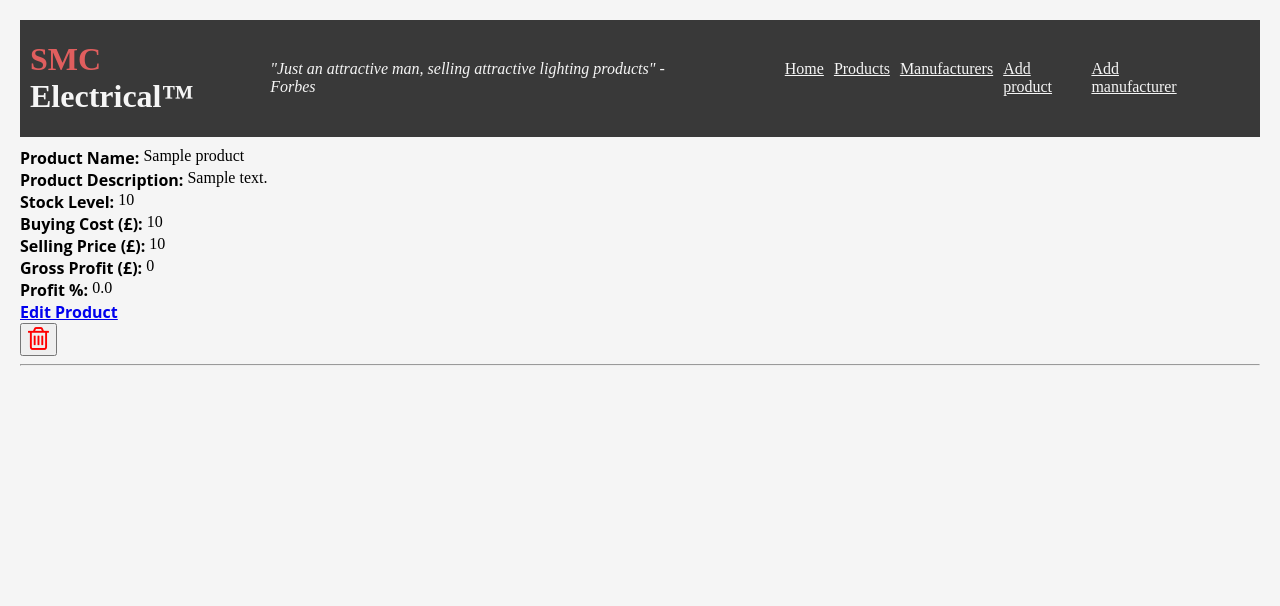
After one commit to SeanCushnie/Project_One, a Flask app: page /manufacturers/1/showlist in a window 1280 px wide. The commit adds this page. Shown: the top 606 px of the page. Run offline with Flask 3, Linux system fonts and the light colour scheme; a database or web service that is not in the repository returns one stand-in record (values such as "Sample title"); some libraries are stand-ins or nearby versions.

Commit message:
added filter by manufacturer html - it works

```diff
--- a/controllers/products_controller.py
+++ b/controllers/products_controller.py
@@ -131,4 +131,4 @@ def delete_manufacturer(id):
 def filter_products_by_manufacturer(id):
     manufacturer = manufacturer_repository.select(id)
     products = product_repository.filter_products_by_manufacturer(manufacturer)
-    return render_template("manufacturers/products_list.html", manufacturer=manufacturer, products=products)
+    return render_template("manufacturers/products_list.html", manufacturer=manufacturer, product_list=products)
--- a/templates/manufacturers/index.html
+++ b/templates/manufacturers/index.html
@@ -8,8 +8,11 @@
             <div class="name">
                 <h2>Manufacturer Name: </h2> {{manufacturer.name}}
             </div>
+            <div class = "filter_product_by_manufacturer">
+                <h3> <a href="/manufacturers/{{manufacturer.id}}/edit">Edit Manufacturer</a></h3>
+            </div>
             <div class="Edit Manufacturer"></div>
-            <h3><a href="/manufacturers/{{manufacturer.id}}/edit">Edit Manufacturer</a></h3>
+            <h3><a href="/manufacturers/{{manufacturer.id}}/showlist"> View {{manufacturer.name }} products</a></h3>
             <form class="delete-form" action="/manufacturers/{{manufacturer.id}}/delete" method="POST">
                 <button class="trash-button"><i class="fa fa-trash-o fa-2x" style="color:red" aria-hidden="true"></i></button>
             </form>
--- /dev/null
+++ b/templates/manufacturers/products_list.html
@@ -0,0 +1,49 @@
+{% extends "base.html" %}
+
+Products by {{manufacturer.name}}
+
+{% block content%}
+
+{% for product in product_list%}
+    <div id="container">
+        <div class="product_container">
+            <div class="title">
+                <h2>Product Name: </h2> {{product.title}}
+            </div>
+            <div class="product_description">
+                <h3> Product Description:</h3> {{product.description}}
+            </div>
+            <div class="stock_quantity">
+                <h3>Stock Level: </h3> {{product.stock_quantity}}
+    </div>
+                    {% if product.stock_quantity > 0 and product.stock_quantity < 10 %}
+                        <span> LOW STOCK! </span>
+                    {% elif product.stock_quantity < 1 %}
+                        <span> <b>OUT OF STOCK!</b></span>
+                    {% endif %}
+            </div>
+            <div class="buying_cost">
+                <h3> Buying Cost (£): </h3>{{product.buying_cost}}
+            </div>
+            <div class="selling_price">
+                <h3> Selling Price (£): </h3> {{product.selling_price}}
+            </div>
+            <div class="Gross Profit">
+                <h3> Gross Profit (£): </h3> {{ product.selling_price - product.buying_cost }}
+            </div>
+            <div class="Margin">
+                <h3> Profit %: </h3> {{(product.selling_price - product.buying_cost) / product.selling_price * 100 }}
+                {% if product.selling_price < product.buying_cost %}
+                <p> NEGATIVE MARGIN!</p>
+                {% endif %}
+            </div>
+            <div class="Edit Product"></div>
+            <h3><a href="/products/{{product.id}}/edit">Edit Product</a></h3>
+            <form class="delete-form" action="/products/{{product.id}}/delete" method="POST">
+                <button class="trash-button"><i class="fa fa-trash-o fa-2x" style="color:red" aria-hidden="true"></i></button>
+            </form>
+
+        </div>
+    <hr>
+{% endfor %}
+{% endblock %}
```
